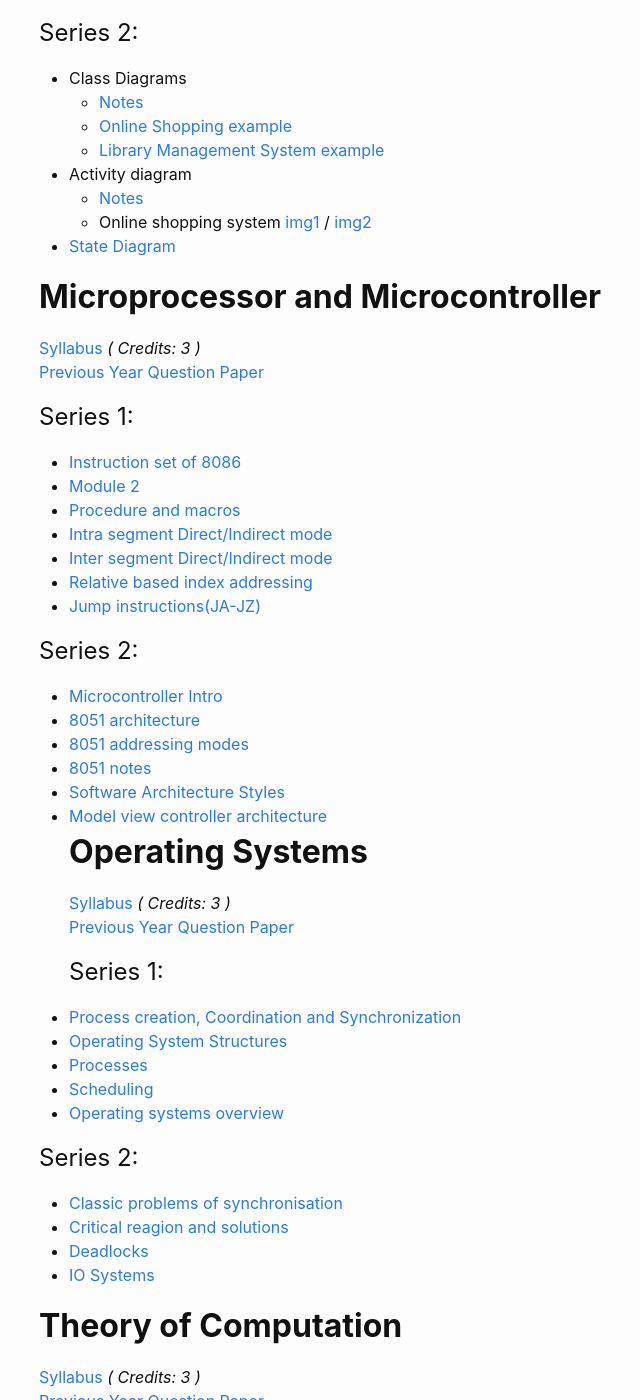
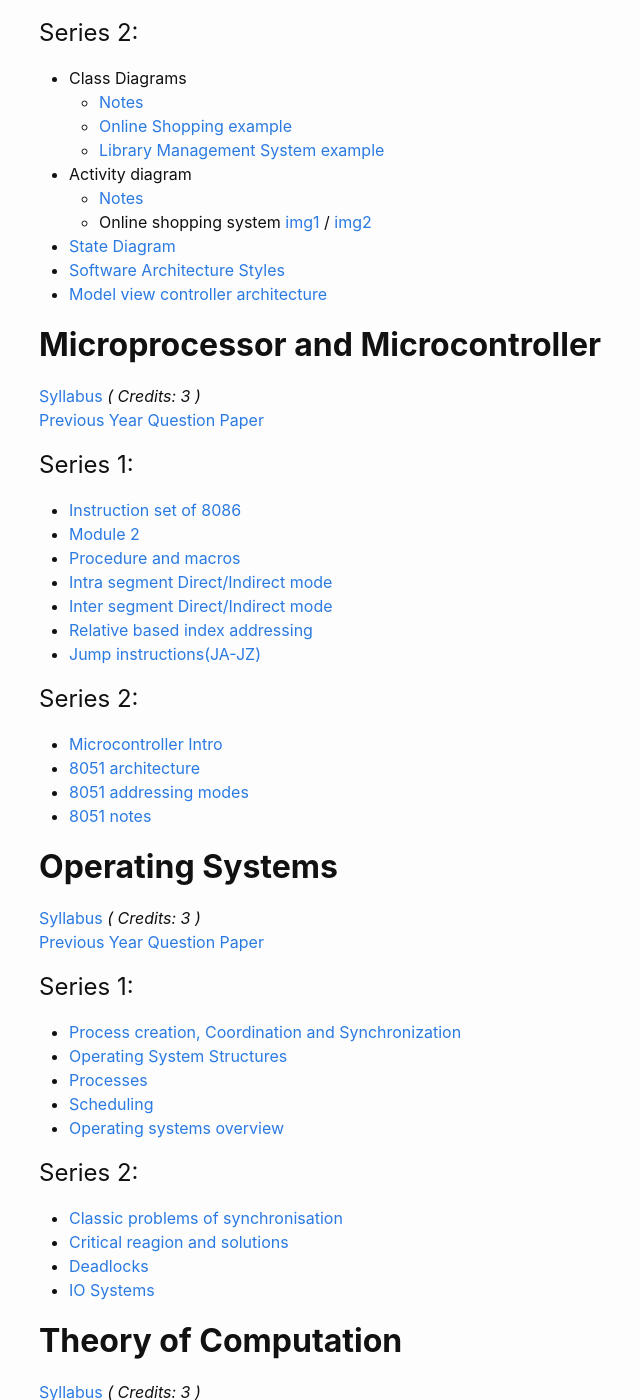
Before and after one commit to IT-GECBH/2020, a Jekyll site: the page built from resources.md, in a window 1280 px wide and 1400 px high, scrolled down 581 px. Shown: the whole window, without its empty margins (231-871 px from the left). Built offline with Jekyll 4.4.1, drawn with Linux system fonts in a browser that asks for light colours; part of the change alters nothing that is shown.

```diff
--- a/resources.md
+++ b/resources.md
@@ -28,6 +28,8 @@ permalink: /resources/
   * [Notes][activity-diagram]
   * Online shopping system [img1][act-shop-img1] / [img2][act-shop-img2]
 * [State Diagram][sadp-state]
+* [Software Architecture Styles][soft-arch-styles]
+* [Model view controller architecture][soft-mvc]
 
 ## **Microprocessor and Microcontroller**
 [Syllabus][mic-syll] *( Credits: 3 )*   <br/>
@@ -47,8 +49,7 @@ permalink: /resources/
 * [8051 architecture][8051arch]
 * [8051 addressing modes][8051add]
 * [8051 notes][8051notes]
-* [Software Architecture Styles][soft-arch-styles]
-* [Model view controller architecture][soft-mvc]
+
 ## **Operating Systems**
 [Syllabus][os-syll] *( Credits: 3 )*  <br/>
 [Previous Year Question Paper][os-prev]
```
